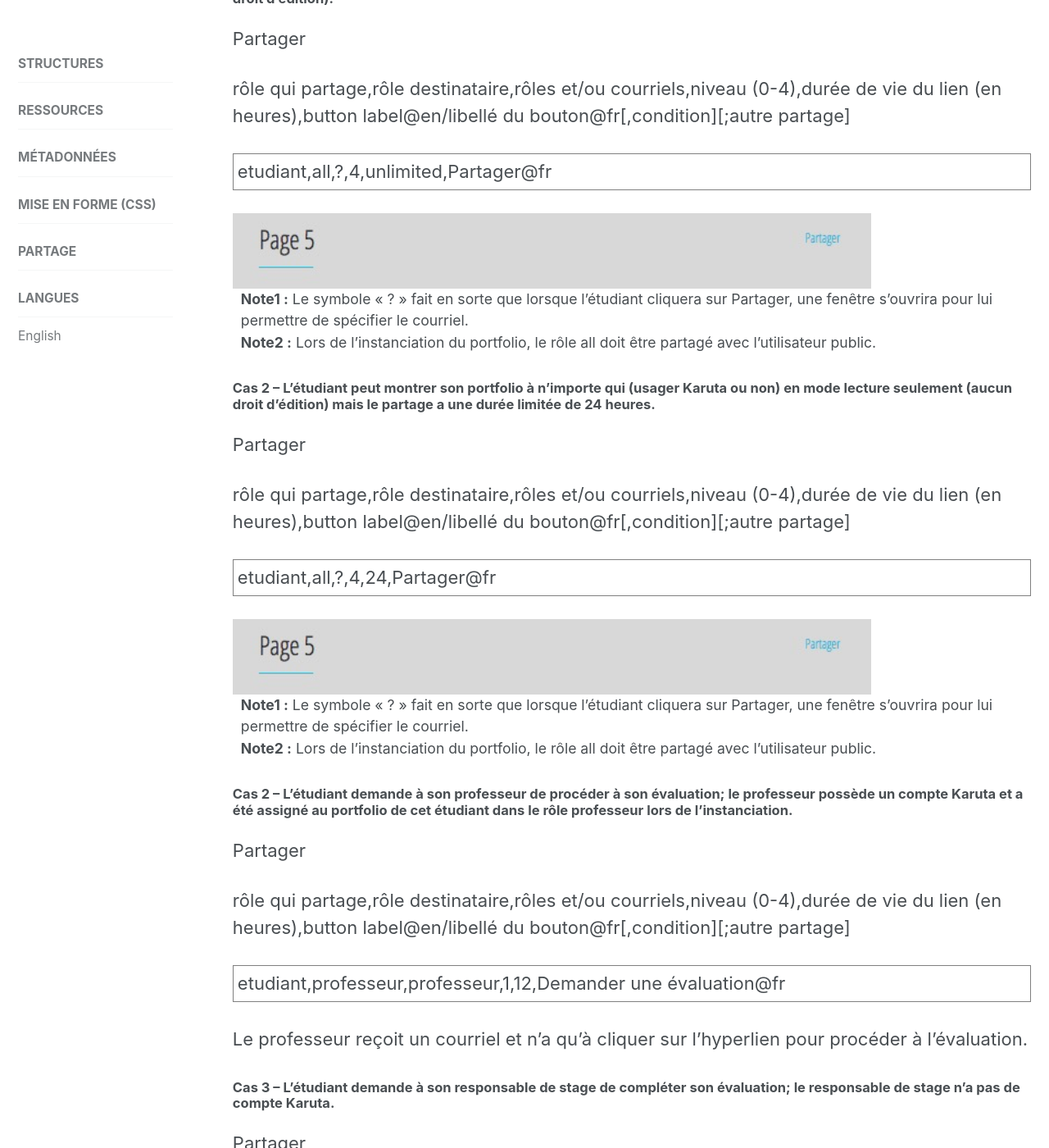
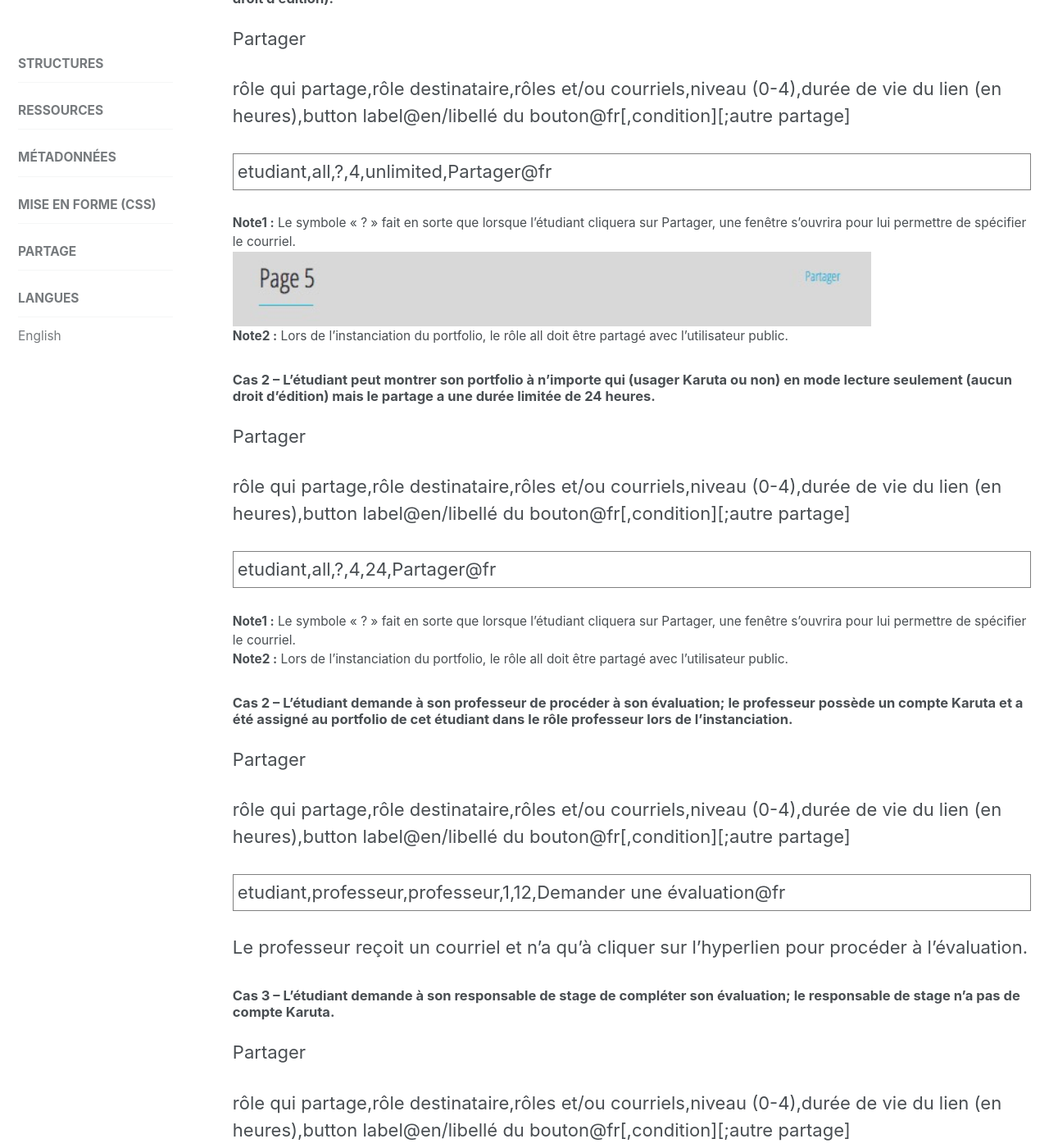
Before and after one commit to karutaproject/karuta-frontend-documentation, a Jekyll site: the page built from _pages/sharing_fr.html, in a window 1280 px wide and 1400 px high, scrolled down 1616 px. Shown: the whole window at 82% size. Built offline with Jekyll 4.4.1, drawn with Linux system fonts in a browser that asks for light colours.

Commit message:
Mise à jour Partage

```diff
--- a/_pages/sharing_fr.html
+++ b/_pages/sharing_fr.html
@@ -11,8 +11,7 @@ sidebar:
 		padding: 5px;
 	}
 	.note {
-		margin-left:10px;
-		font-size:80%;
+		font-size:70%;
 	}
 </style>
 <p>
@@ -41,16 +40,15 @@ vers une section du portfolio dans laquelle le pair pourra inscrire son commenta
 <p>Partager</p>
 <p>rôle qui partage,rôle destinataire,rôles et/ou courriels,niveau (0-4),durée de vie du lien (en heures),button label@en/libellé du bouton@fr[,condition][;autre partage]</p>
 <p class='champ'>etudiant,all,?,4,unlimited,Partager@fr</p>
-<img src='../assets/img/image009.png' width='80%'/>
 <div class='note'><b>Note1 :</b>  Le symbole « ? » fait en sorte que lorsque l’étudiant cliquera sur Partager, une fenêtre s’ouvrira pour
 lui permettre de spécifier le courriel.</div>
+<img src='../assets/img/image009.png' width='80%'/>
 <div class='note'><b>Note2 :</b>  Lors de l’instanciation du portfolio, le rôle all doit être partagé avec l’utilisateur public.</div>
 <!-- =================================== -->
 <h4>Cas 2 – L’étudiant peut montrer son portfolio à n’importe qui (usager Karuta ou non) en mode lecture seulement (aucun droit d’édition) mais le partage a une durée limitée de 24 heures.</h4>
 <p>Partager</p>
 <p>rôle qui partage,rôle destinataire,rôles et/ou courriels,niveau (0-4),durée de vie du lien (en heures),button label@en/libellé du bouton@fr[,condition][;autre partage]</p>
 <p class='champ'>etudiant,all,?,4,24,Partager@fr</p>
-<img src='../assets/img/image009.png' width='80%'/>
 <div class='note'><b>Note1 :</b>  Le symbole « ? » fait en sorte que lorsque l’étudiant cliquera sur Partager, une fenêtre s’ouvrira pour
 lui permettre de spécifier le courriel.</div>
 <div class='note'><b>Note2 :</b>  Lors de l’instanciation du portfolio, le rôle all doit être partagé avec l’utilisateur public.</div>
```
